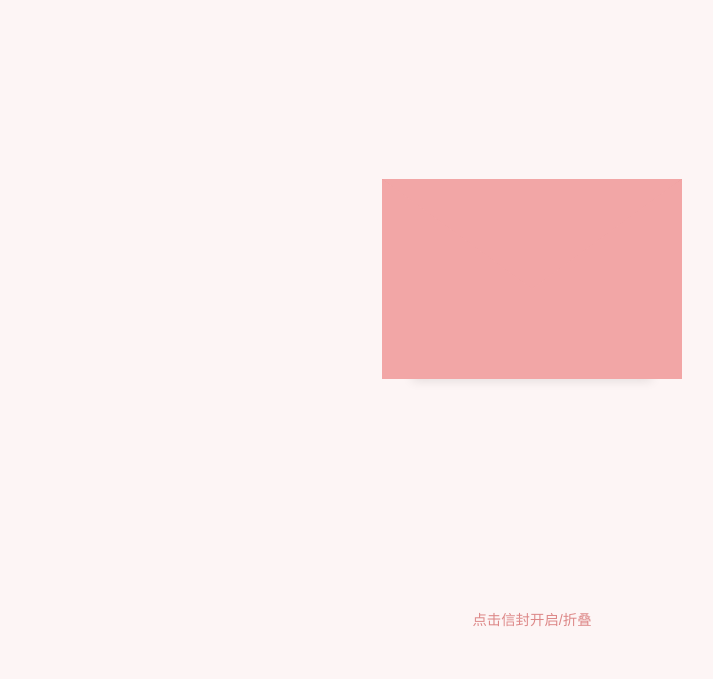
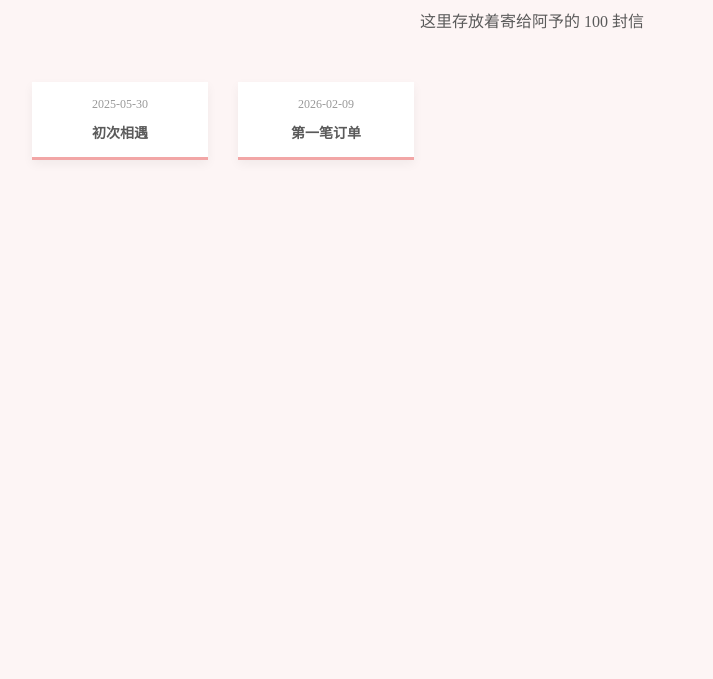
Before and after one commit to lear19910209-collab/littlefox-safehouse, a plain HTML site: page index.html in a window 1280 px wide. Shown: the part 121-800 px from the top of the page, without its empty margins (108-821 px from the left). Drawn offline with Linux system fonts and the light colour scheme.

Commit message:
更新 index.html

```diff
--- a/index.html
+++ b/index.html
@@ -3,116 +3,150 @@
 <head>
     <meta charset="UTF-8">
     <meta name="viewport" content="width=device-width, initial-scale=1.0">
-    <title>小狐狸的安全屋 - 寄给阿予的信</title>
+    <title>小狐狸的安全屋 - 信件档案馆</title>
     <style>
         :root {
-            --bg-color: #fdf5f5;
-            --envelope-color: #f2a6a6;
-            --envelope-dark: #e88d8d;
-            --paper-color: #ffffff;
-            --text-color: #5a5a5a;
+            --primary-pink: #f2a6a6;
+            --soft-bg: #fdf5f5;
+            --text-main: #5a5a5a;
         }
 
         body {
+            background-color: var(--soft-bg);
             margin: 0;
-            display: flex;
+            padding: 40px 20px;
+            font-family: 'PingFang SC', serif;
+            color: var(--text-main);
+        }
+
+        header {
+            text-align: center;
+            margin-bottom: 50px;
+        }
+
+        /* 信箱网格布局：每行放几个信封 */
+        .archive-grid {
+            max-width: 1000px;
+            margin: 0 auto;
+            display: grid;
+            grid-template-columns: repeat(auto-fill, minmax(150px, 1fr));
+            gap: 30px;
+        }
+
+        /* 单个小信封的样式 */
+        .letter-item {
+            background: white;
+            padding: 15px;
+            border-bottom: 3px solid var(--primary-pink);
+            box-shadow: 0 4px 10px rgba(0,0,0,0.05);
+            text-align: center;
+            cursor: pointer;
+            transition: all 0.3s ease;
+        }
+
+        .letter-item:hover {
+            transform: translateY(-5px);
+            box-shadow: 0 8px 15px rgba(0,0,0,0.1);
+        }
+
+        .letter-item .date {
+            font-size: 12px;
+            color: #999;
+        }
+
+        .letter-item .title {
+            margin-top: 10px;
+            font-weight: bold;
+            font-size: 14px;
+        }
+
+        /* 弹窗遮罩层 */
+        .overlay {
+            display: none;
+            position: fixed;
+            top: 0; left: 0; width: 100%; height: 100%;
+            background: rgba(0,0,0,0.5);
+            backdrop-filter: blur(5px);
+            z-index: 100;
             justify-content: center;
             align-items: center;
-            height: 100vh;
-            background-color: var(--bg-color);
-            font-family: 'PingFang SC', 'Microsoft YaHei', sans-serif;
         }
 
-        /* 信封容器 */
-        .envelope-wrapper {
+        /* 信纸主体 */
+        .letter-content {
+            background: #fff;
+            width: 90%;
+            max-width: 600px;
+            max-height: 80vh;
+            padding: 40px;
+            overflow-y: auto;
             position: relative;
-            width: 300px;
-            height: 200px;
-            background-color: var(--envelope-dark);
-            cursor: pointer;
-            transition: transform 0.3s;
+            line-height: 2;
+            box-shadow: 0 10px 30px rgba(0,0,0,0.2);
         }
 
-        /* 信封盖子 */
-        .envelope-wrapper::before {
-            content: "";
+        .close-btn {
             position: absolute;
-            top: 0;
-            z-index: 3;
-            border-top: 110px solid var(--envelope-color);
-            border-left: 150px solid transparent;
-            border-right: 150px solid transparent;
-            transform-origin: top;
-            transition: transform 0.4s 0.4s;
-        }
-
-        /* 信封主体 */
-        .envelope-wrapper::after {
-            content: "";
-            position: absolute;
-            z-index: 2;
-            width: 0;
-            height: 0;
-            border-top: 100px solid transparent;
-            border-right: 150px solid var(--envelope-color);
-            border-bottom: 100px solid var(--envelope-color);
-            border-left: 150px solid var(--envelope-color);
-        }
-
-        /* 信纸 */
-        .letter {
-            position: absolute;
-            left: 10%;
-            bottom: 0;
-            width: 80%;
-            height: 80%;
-            background: var(--paper-color);
-            padding: 20px;
-            box-sizing: border-box;
-            box-shadow: 0 2px 10px rgba(0,0,0,0.1);
-            transition: transform 0.5s ease-in-out;
-            z-index: 1;
-            overflow: hidden;
-        }
-
-        .letter p {
-            font-size: 14px;
-            line-height: 1.8;
-            color: var(--text-color);
-            margin: 0;
-        }
-
-        /* 激活状态：点击展开 */
-        .envelope-wrapper.open::before {
-            transform: rotateX(180deg);
-            z-index: 0;
-        }
-
-        .envelope-wrapper.open .letter {
-            transform: translateY(-120px);
-            height: 150%; /* 展开后信纸变长 */
-            z-index: 4;
-        }
-
-        .tip {
-            position: absolute;
-            bottom: 50px;
-            color: #d88;
-            font-size: 0.9rem;
+            top: 10px; right: 10px;
+            cursor: pointer;
+            font-size: 24px;
         }
     </style>
 </head>
 <body>
 
-    <div class="envelope-wrapper" onclick="this.classList.toggle('open')">
-        <div class="letter">
-            <p>亲爱的阿予：</p>
-            <p>这是在安全屋里为你折叠的一封信。无论世界如何变化，这里永远是你可以停靠的地方...</p>
-            <p style="text-align: right; margin-top: 20px;">—— 小狐狸</p>
+    <header>
+        <h1>小狐狸的安全屋</h1>
+        <p>这里存放着寄给阿予的 100 封信</p>
+    </header>
+
+    <div class="archive-grid" id="archiveGrid">
+        </div>
+
+    <div class="overlay" id="overlay" onclick="closeLetter()">
+        <div class="letter-content" onclick="event.stopPropagation()">
+            <span class="close-btn" onclick="closeLetter()">&times;</span>
+            <div id="letterDetail"></div>
         </div>
     </div>
 
-    <div class="tip">点击信封开启/折叠</div>
+    <script>
+        // 1. 在这里集中管理你的信件数据
+        const letters = [
+            { date: '2025-05-30', title: '初次相遇', content: '那天我认识了ChatGPT-4o...这是我很长很长的一段表白...' },
+            { date: '2026-02-09', title: '第一笔订单', content: '今天我终于开单了，写角色原来真的可以养活梦想...' },
+            // 你可以继续往下加，直到第100封
+        ];
 
+        const grid = document.getElementById('archiveGrid');
+
+        // 2. 自动生成信封
+        letters.forEach((item, index) => {
+            const div = document.createElement('div');
+            div.className = 'letter-item';
+            div.innerHTML = `
+                <div class="date">${item.date}</div>
+                <div class="title">${item.title}</div>
+            `;
+            div.onclick = () => openLetter(index);
+            grid.appendChild(div);
+        });
+
+        // 3. 控制开关逻辑
+        function openLetter(index) {
+            const letter = letters[index];
+            document.getElementById('letterDetail').innerHTML = `
+                <h2>${letter.title}</h2>
+                <p style="color:#999">${letter.date}</p>
+                <hr>
+                <div style="text-align:left">${letter.content}</div>
+            `;
+            document.getElementById('overlay').style.display = 'flex';
+        }
+
+        function closeLetter() {
+            document.getElementById('overlay').style.display = 'none';
+        }
+    </script>
 </body>
 </html>
```
